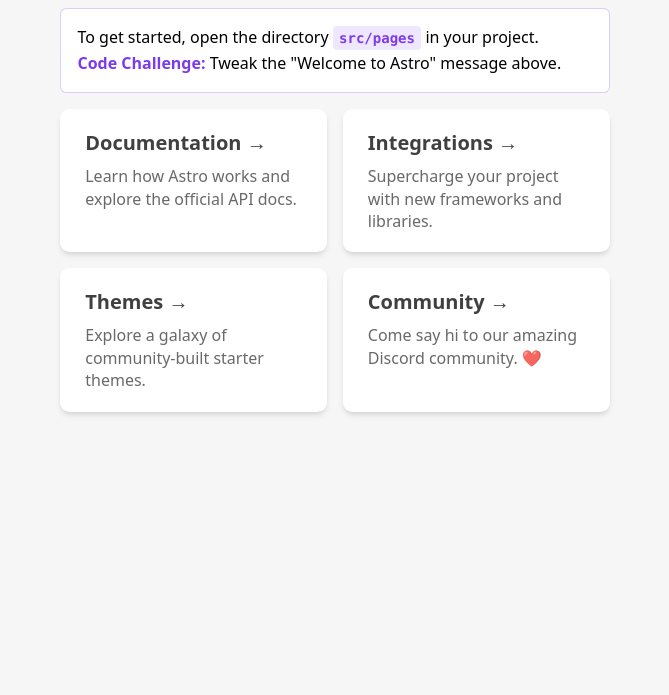
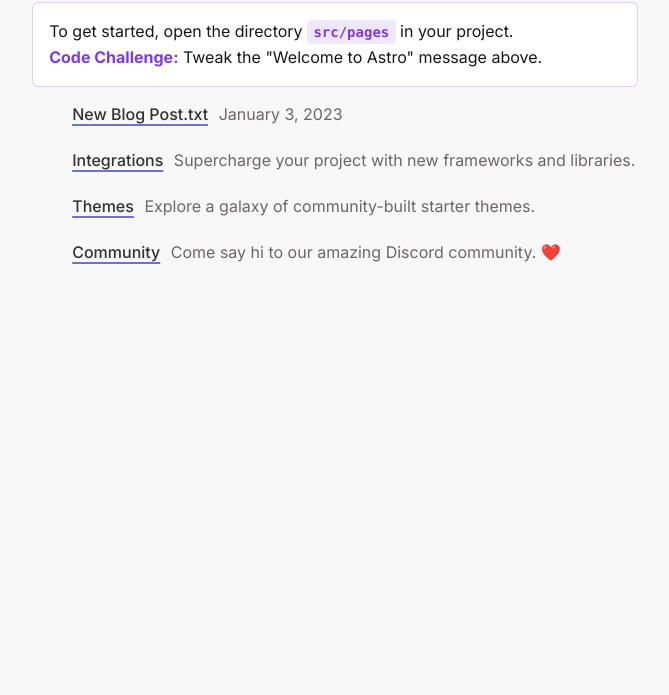
Before and after one commit to mattc0m/mattc0m-web, an Astro site in the folder astro-blog/: page / in a window 1280 px wide. Shown: the part 105-800 px from the top of the page, without its empty margins (305-974 px from the left). Built offline with nearby package versions, Linux system fonts and the light colour scheme; Astro itself is replaced by a stand-in of ours.

Commit message:
Built initial blog list component, doesn't work. I think.

```diff
--- a/astro-blog/astro.config.mjs
+++ b/astro-blog/astro.config.mjs
@@ -1,4 +1,8 @@
 import { defineConfig } from 'astro/config';
 
+import vue from "@astrojs/vue";
+
 // https://astro.build/config
-export default defineConfig({});
+export default defineConfig({
+  integrations: [vue()]
+});
--- /dev/null
+++ b/astro-blog/src/components/BlogListItem.astro
@@ -0,0 +1,45 @@
+---
+export interface Props {
+	title: string;
+	date: string;
+	href: string;
+}
+
+const { href, title, date } = Astro.props;
+---
+
+<li class="blog">
+	<a href={href}>
+        <span class="blog-title">{title}</span>
+        <span class="blog-date">{date}</span>
+	</a>
+</li>
+<style lang="scss">
+$text-color-primary: #333131;
+$text-color-muted: #6B6766;
+$secondary-color-accent: #716FD3;
+
+li.blog {
+	font-size: 16px;
+	line-height: 22px;
+	padding: 0 0 24px;
+	list-style: none;
+	margin: 0;
+
+	a { text-decoration: none; }
+	.blog-title {
+		color: $text-color-primary;
+		font-weight: 500;
+		display: inline-block;
+		text-decoration: underline;
+		text-decoration-color: $secondary-color-accent;
+		text-decoration-thickness: 2px;
+		text-underline-offset: 0.25em;
+	}
+	.blog-date {
+		color: $text-color-muted;
+		font-weight: normal;
+		margin-left: 6px;
+	}
+}
+</style>
--- a/astro-blog/src/layouts/Layout.astro
+++ b/astro-blog/src/layouts/Layout.astro
@@ -4,6 +4,8 @@ export interface Props {
 }
 
 const { title } = Astro.props;
+
+import "@fontsource/inter/variable-full.css";
 ---
 
 <!DOCTYPE html>
@@ -25,8 +27,9 @@ const { title } = Astro.props;
 		--accent-gradient: linear-gradient(45deg, rgb(var(--accent)), #da62c4 30%, white 60%);
 	}
 	html {
-		font-family: system-ui, sans-serif;
-		background-color: #F6F6F6;
+		font-family: Inter, Arial, system-ui, sans-serif;
+		background-color: #F8F8F8;
+		color: #171717;
 	}
 	code {
 		font-family: Menlo, Monaco, Lucida Console, Liberation Mono, DejaVu Sans Mono,
--- a/astro-blog/src/pages/index.astro
+++ b/astro-blog/src/pages/index.astro
@@ -1,6 +1,7 @@
 ---
 import Layout from '../layouts/Layout.astro';
-import Card from '../components/Card.astro';
+import Card from '../components/BlogListItem.astro';
+import BlogListItem from '../components/BlogListItem.astro';
 ---
 
 <Layout title="Welcome to Astro.">
@@ -10,26 +11,26 @@ import Card from '../components/Card.astro';
 			To get started, open the directory <code>src/pages</code> in your project.<br />
 			<strong>Code Challenge:</strong> Tweak the "Welcome to Astro" message above.
 		</p>
-		<ul role="list" class="link-card-grid">
-			<Card
+		<ul role="list" class="blog-list">
+			<BlogListItem
 				href="https://docs.astro.build/"
-				title="Documentation"
-				body="Learn how Astro works and explore the official API docs."
+				title="New Blog Post.txt"
+				date="January 3, 2023"
 			/>
-			<Card
+			<BlogListItem
 				href="https://astro.build/integrations/"
 				title="Integrations"
-				body="Supercharge your project with new frameworks and libraries."
+				date="Supercharge your project with new frameworks and libraries."
 			/>
-			<Card
+			<BlogListItem
 				href="https://astro.build/themes/"
 				title="Themes"
-				body="Explore a galaxy of community-built starter themes."
+				date="Explore a galaxy of community-built starter themes."
 			/>
-			<Card
+			<BlogListItem
 				href="https://astro.build/chat/"
 				title="Community"
-				body="Come say hi to our amazing Discord community. ❤️"
+				date="Come say hi to our amazing Discord community. ❤️"
 			/>
 		</ul>
 	</main>
--- a/astro-blog/tsconfig.json
+++ b/astro-blog/tsconfig.json
@@ -1,3 +1,6 @@
 {
-  "extends": "astro/tsconfigs/base"
+  "extends": "astro/tsconfigs/base",
+  "compilerOptions": {
+    "jsx": "preserve"
+  }
 }
```
Also changed, not shown: astro-blog/package.json (+7 -1 lines), 2 other files.
